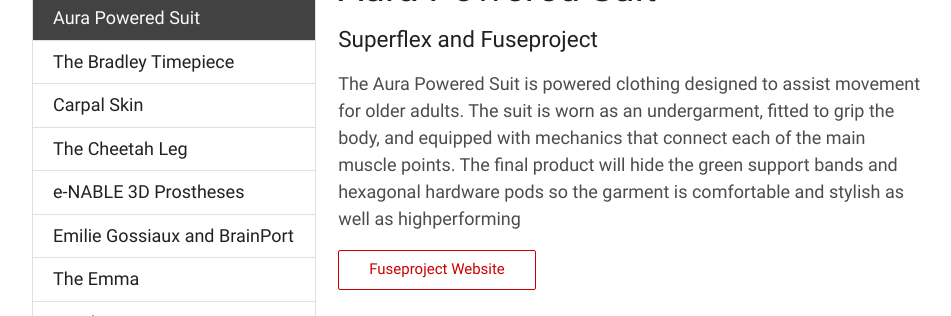
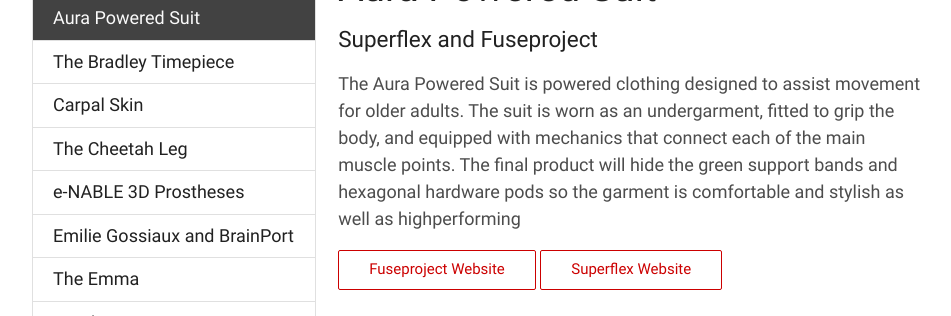
Before and after one commit to WoodburyShortridge/jfkc, a Jekyll site: the page built from _posts/2017-06-22-Aura-Powered-Suit.md, in a window 1280 px wide and 900 px high, scrolled down 321 px, cut to the strip 0-316 px from the top of the window. Shown: the whole strip, without its empty margins (160-1111 px from the left). Built offline with Jekyll 4.4.1, drawn with Linux system fonts in a browser that asks for light colours; nearby versions of some CDN libraries.

Commit message:
adding superflex link

```diff
--- a/_posts/2017-06-22-Aura-Powered-Suit.md
+++ b/_posts/2017-06-22-Aura-Powered-Suit.md
@@ -5,6 +5,8 @@ image: fuse.PNG
 thumbnail: fuse.PNG
 link: https://fuseproject.com/work/superflex/aura-powered-suit/?focus=overview
 text: Fuseproject Website
+link2: http://www.superflextech.com/
+text2: Superflex Website
 alt: A woman wears the Aura Powered Suit, a light gray body suit with green built-in support bands along the back and knees.
 video: <iframe width="560" height="315" src="https://www.youtube.com/embed/lnpNGRd7yyo" frameborder="0" allowfullscreen></iframe>
 ---
```
